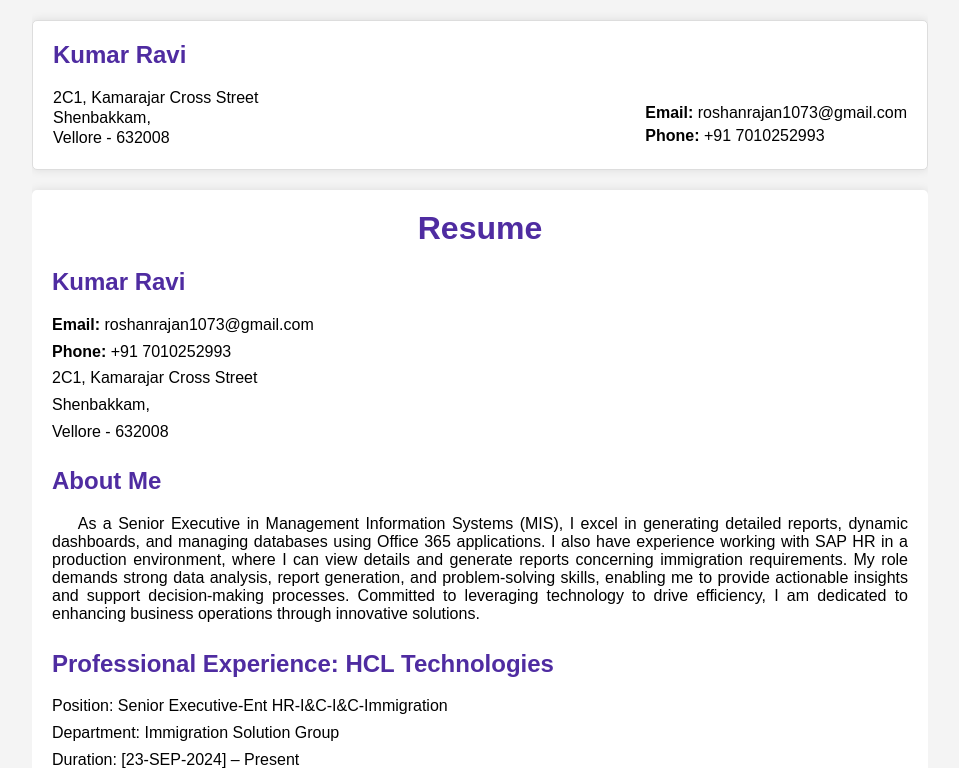
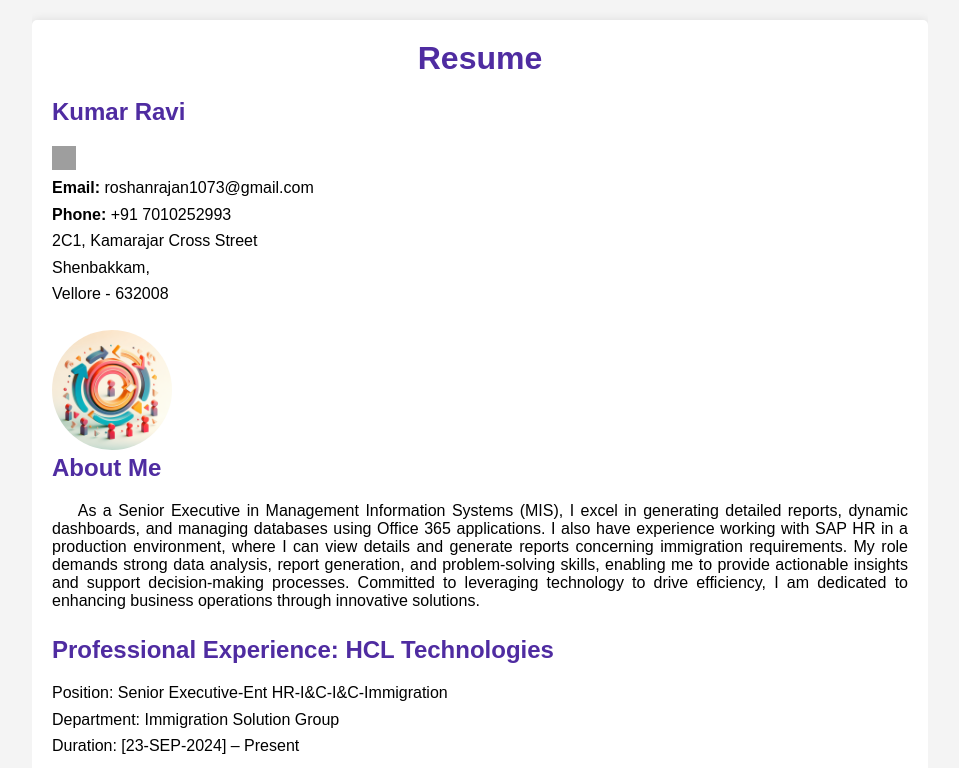
Before and after one commit to Kumar1Ravi/Website, a plain HTML site: page index.html in a window 1280 px wide. Shown: the top 768 px of the page, without its empty margins (160-1119 px from the left). Drawn offline with Linux system fonts and the light colour scheme; grey boxes are pictures that could not be loaded.

Commit message:
Completed

```diff
--- a/index.html
+++ b/index.html
@@ -32,11 +32,16 @@
             max-width: 300px;
         }
         .address h2, h3, h2, h3 {
+
             margin-top: 0;
             color: #4f2ca1;
         }
         .address p {
+
             margin: 1% 0;
+        }
+        .address h2{
+          text-align: center;
         }
         .contact-info {
             display: flex;
@@ -60,7 +65,7 @@
             margin: 1% 0;
         }
         .decleration {
-            text-align: left;
+            text-align: right;
             margin: 20px;
         }
         .Work-experience h1 {
@@ -69,6 +74,46 @@
           color:#4f2ca1;
         }
 
+        .linkedin-icon {
+            display: flex;
+            align-items: center;
+            margin-top: 20px;
+        }
+        .linkedin-icon a {
+            text-decoration: none;
+            color: #0e76a8; /* LinkedIn's color */
+            font-size: 24px;
+            display: flex;
+            align-items: center;
+        }
+        .linkedin-icon img {
+            width: 24px;
+            height: 24px;
+            margin-right: 8px; /* Space between the icon and the text */
+        }
+
+        .profile-container {
+    display: flex;
+    align-items: flex-start;
+    justify-content: space-between;
+    background: #fff;
+    padding: 20px;
+    border: 1px solid #ddd;
+    border-radius: 5px;
+    margin-top: 20px;
+    box-shadow: 0 0 10px rgba(0, 0, 0, 0.1);
+}
+
+.profile-info {
+    flex: 1;
+}
+
+.profile-picture img {
+    width: 120px; /* Adjust size as needed */
+    height: 120px; /* Adjust size as needed */
+    border-radius: 50%; /* Make the picture circular */
+    object-fit: cover; /* Ensure the image covers the container */
+}
 
 
     </style>
@@ -85,29 +130,27 @@
 </head>
 <body>
     <div class="container">
-        <div class="flex-container">
-            <div class="address">
-                <h2>Kumar Ravi</h2>
-                <p>2C1, Kamarajar Cross Street</p>
-                <p>Shenbakkam,</p>
-                <p>Vellore - 632008</p>
-            </div>
-            <div class="contact-info">
-                <p><strong>Email:</strong> roshanrajan1073@gmail.com</p>
-                <p><strong>Phone:</strong> +91 7010252993</p>
-            </div>
-        </div>
+        <div class="Work-experience">
 
-        <div class="Work-experience">
           <h1>Resume</h1>
 
           <h2>Kumar Ravi</h2>
+          <div class="linkedin-icon">
+            <a href="https://www.linkedin.com/in/kumar-ravi-538101a4/" target="_blank">
+                <img src="https://img.icons8.com/?size=100&id=MR3dZdlA53te&format=png&color=000000" alt="LinkedIn Icon">
+
+            </a>
+        </div>
           <p><strong>Email:</strong> roshanrajan1073@gmail.com</p>
           <p><strong>Phone:</strong> +91 7010252993</p>
           <p>2C1, Kamarajar Cross Street</p>
           <p>Shenbakkam,</p>
           <p>Vellore - 632008</p>
           <br>
+
+          <div class="profile-picture">
+              <img src="Profile.png" alt="Profile Picture">
+          </div>
 
             <h2>About Me</h2>
             <p>&nbsp;&nbsp;&nbsp;&nbsp;As a Senior Executive in Management Information Systems (MIS), I excel in generating detailed reports, dynamic dashboards, and managing databases using Office 365 applications. I also have experience working with SAP HR in a production environment, where I can view details and generate reports concerning immigration requirements. My role demands strong data analysis, report generation, and problem-solving skills, enabling me to provide actionable insights and support decision-making processes. Committed to leveraging technology to drive efficiency, I am dedicated to enhancing business operations through innovative solutions.</p>
```
